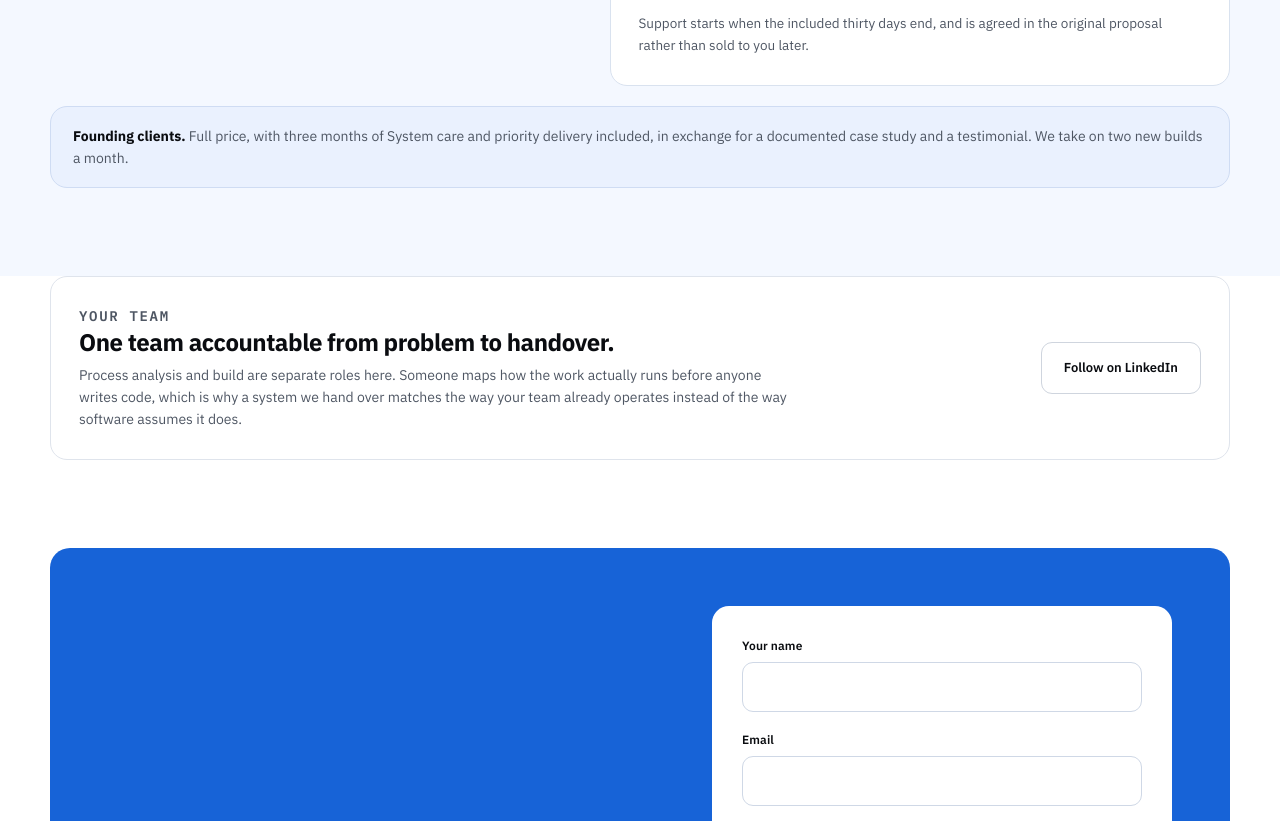
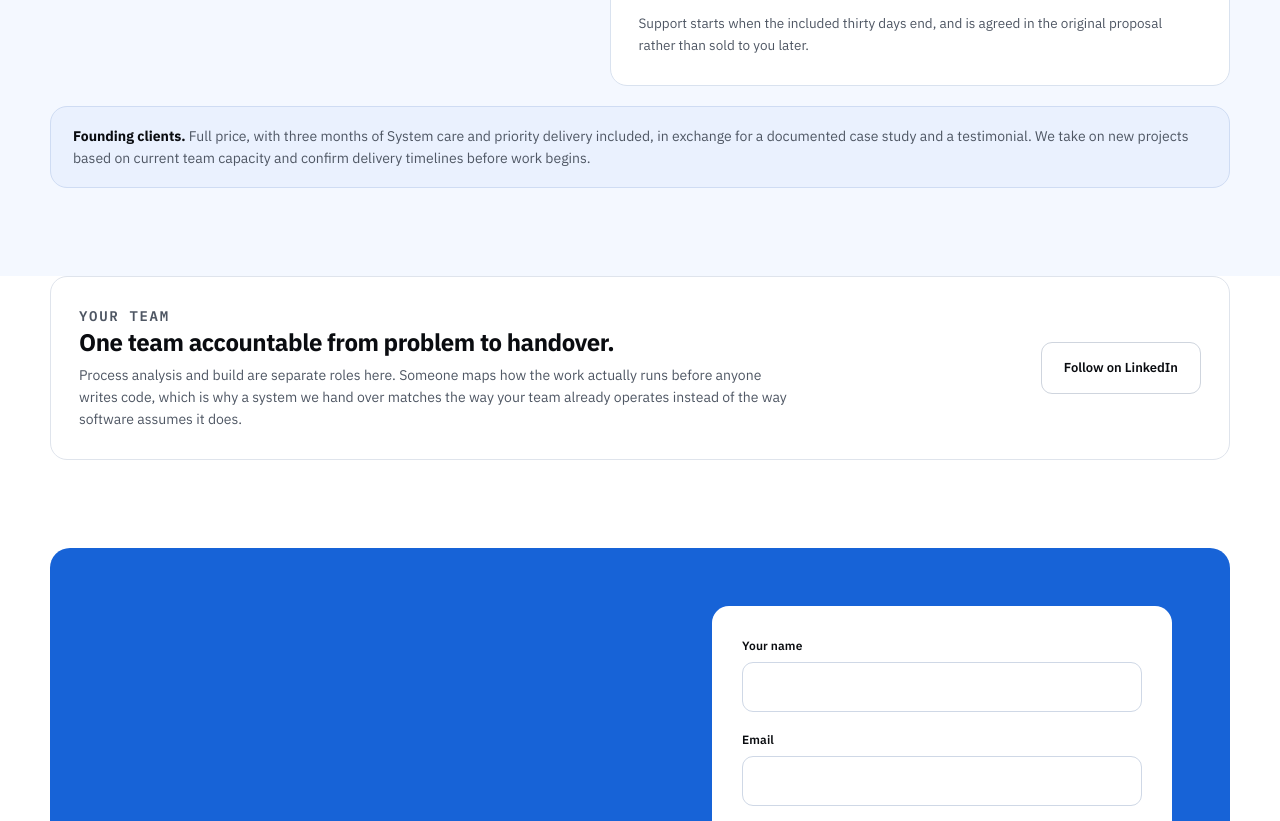
Before and after one commit to tobaina/tobi-portfolio, a plain HTML site: page index.html in a window 1280 px wide. Shown: the part 5737-6558 px from the top of the page. Drawn offline with Linux system fonts and the light colour scheme.

Commit message:
Take the monthly build count off the founding offer
The line ended "We take on two new builds a month" and now reads "We take on new projects based on current team capacity and confirm delivery timelines before work begins."

The comment above it claimed the count was true because there were two of us. The team has grown, so it was no longer true and would have misled whoever read it next. It now records that the team grew, that the count came off on the owner's instruction, and that a delivery date is never promised without checking real workload.

A fixed monthly count is a commitment made before anyone has looked at the work. The month it is wrong we either turn away a client we could have taken or accept one we cannot deliver for. Capacity is now described as what it is, and the date is confirmed against real workload rather than implied by a cap.

Co-Authored-By: Claude Opus 5 <noreply@anthropic.com>
Claude-Session: https://claude.ai/code/session_01SyBvLBKE8Q9JDXR1GZoJdP

```diff
--- a/index.html
+++ b/index.html
@@ -644,9 +644,23 @@
            confidence in the price. Including work at full price says the
            opposite, costs us the same, keeps the anchor intact for everybody
            who comes after, and names the thing we actually need right now.
-           "Two builds a month" is true: there are two of us. Never inflate a
-           scarcity claim we cannot stand behind. -->
-      <p class="founding"><b>Founding clients.</b> Full price, with three months of System care and priority delivery included, in exchange for a documented case study and a testimonial. We take on two new builds a month.</p>
+
+           ⚠️  THE COUNT CAME OFF, 3 October. This line used to end "We take
+           on two new builds a month", and the note here said that was true
+           because there were two of us. The team has grown, so the number
+           stopped being true, and it was removed on the owner's instruction.
+
+           What replaces it is not a vaguer version of the same promise. A
+           fixed monthly count is a commitment made before anyone has looked
+           at the work, and the month it is wrong we either turn away a client
+           we could have taken or accept one we cannot deliver for. Capacity
+           is now described as what it is, and a date is confirmed against
+           real workload before work begins rather than implied by a cap.
+
+           Do not reintroduce a number here, from an older copy of the page or
+           from a marketing draft, unless somebody is prepared to hold it every
+           month. tests/run.js fails if a count comes back. -->
+      <p class="founding"><b>Founding clients.</b> Full price, with three months of System care and priority delivery included, in exchange for a documented case study and a testimonial. We take on new projects based on current team capacity and confirm delivery timelines before work begins.</p>
     </div>
   </section>
 
```
